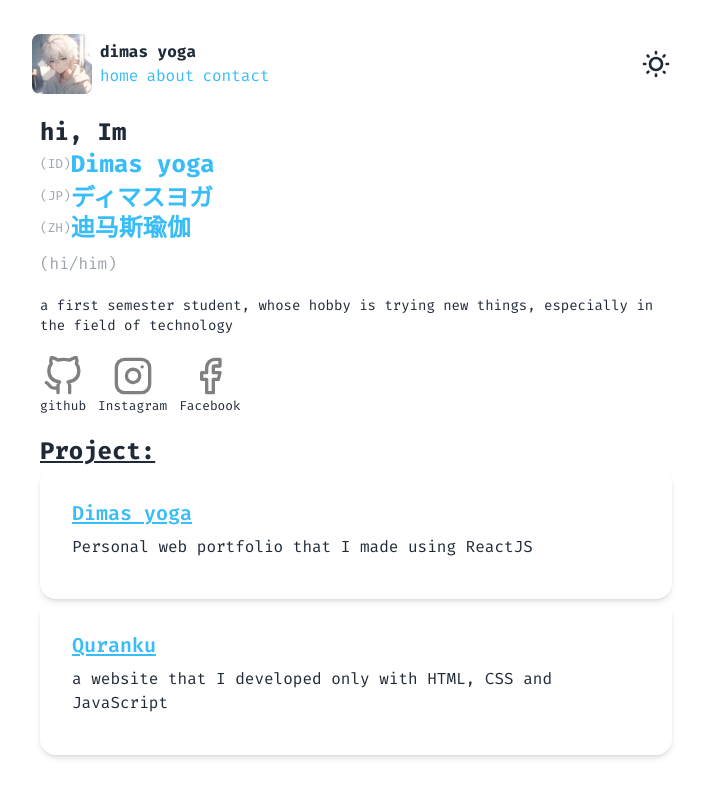
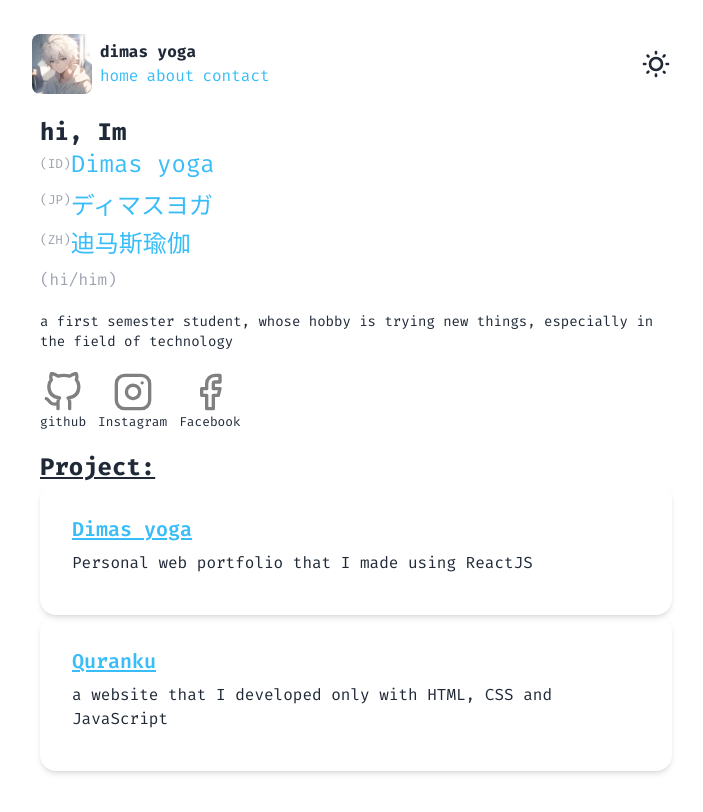
Before and after one commit to dimasyoga42/dimasyoga, a React (Vite) app: page / in a window 1280 px wide. Shown: the top 812 px of the page, without its empty margins (288-991 px from the left). Built offline with nearby package versions, Linux system fonts and the light colour scheme; a web font is replaced by a local one.

Commit message:
adding components

```diff
--- a/src/pages/home.jsx
+++ b/src/pages/home.jsx
@@ -2,16 +2,16 @@ import Medsos from "../components/medsos"
 import Project from "../components/project"
 function Home() {
   return (
-    <div className="font-fira mt-5 ml-2">
+    <div className="font-fira mt-5 ml-2 min-h-screen">
       <h1 className="font-bold text-2xl">hi, Im</h1>
       <div className="flex justify-items-center items-center">
-      <small className="text-gray-400">(ID)</small><h1 className="text-2xl font-bold text-sky-400">Dimas yoga</h1>
+      <small className="text-gray-400">(ID)</small><h1 className="text-2xl  text-sky-400">Dimas yoga</h1>
       </div>
       <div className="flex justify-items-center items-center">
-      <small className="text-gray-400">(JP)</small><h1 className="text-2xl font-bold text-sky-400 font-japanes">ディマスヨガ</h1>
+      <small className="text-gray-400">(JP)</small><h1 className="text-2xl  text-sky-400 mt-2 font-japanes">ディマスヨガ</h1>
       </div>
       <div className="flex justify-items-center items-center">
-      <small className="text-gray-400">(ZH)</small><h1 className="text-2xl font-bold text-sky-400">迪马斯瑜伽</h1>
+      <small className="text-gray-400">(ZH)</small><h1 className="text-2xl  text-sky-400 mt-2">迪马斯瑜伽</h1>
       </div>
       <h1 className="text-gray-400 mt-2">(hi/him)</h1>
       <div className="mt-5">
```
